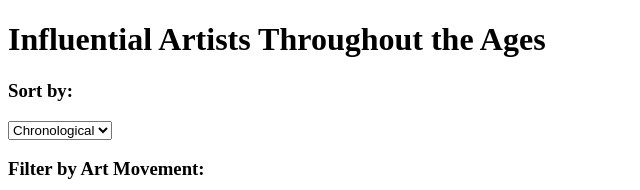
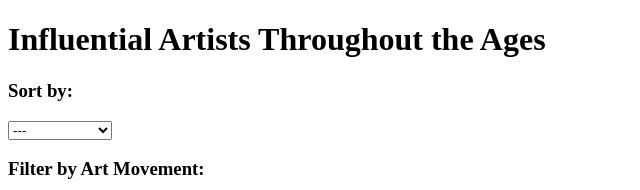
Before and after one commit to angelo-otero/Influential-Artists, a React (Create React App) app: page / in a window 1280 px wide. Shown: the top 190 px of the page, without its empty margins (0-640 px from the left). Built offline with nearby package versions, Linux system fonts and the light colour scheme.

Commit message:
beautify code

```diff
--- a/src/components/App.jsx
+++ b/src/components/App.jsx
@@ -3,34 +3,24 @@
 import React, {useState} from "react";
 import Artist from "./Artist";
 import Artists from "../Artists";
+import Sort from "./Sort";
 import Filter from "./Filter";
 
-function App () {
+function App() {
   const [artistsDisplay, setArtistsDisplay] = useState(Artists);
 
+  function sortArtists(sortValue) {
 
-  function filterArtists (filterName) {
-
+    if (sortValue === "chronological") {
       setArtistsDisplay(() => {
-      return Artists.filter((artist) => {
-        return artist.artMovement === filterName;
+        return Artists.sort((a, b) => {
+          return (parseInt(a.years.substring(0, 4)) - parseInt(b.years.substring(0, 4)));
         });
       });
     }
-
-  function sortArtists(sortValue) {
-    const birthYear = parseInt(Artists[0].years.substring(0,4));
-    const birthYear2 = parseInt(Artists[1].years.substring(0,4));
-    if (sortValue === "chronological") {
+    if (sortValue === "alphabetical") {
       setArtistsDisplay(() => {
         return Artists.sort((a, b) => {
-          return (parseInt(a.years.substring(0,4)) - parseInt(b.years.substring(0,4)));
-        });
-      });
-    } else if (sortValue === "alphabetical"){
-      console.log("this is alphabetical");
-      setArtistsDisplay(() => {
-        return Artists.sort((a,b) => {
           if (a.name < b.name) {
             return -1;
           }
@@ -43,14 +33,29 @@ function App () {
     }
   }
 
+  function filterArtists(filterName) {
+
+    setArtistsDisplay(() => {
+      return Artists.filter((artist) => {
+        return artist.artMovement === filterName;
+      });
+    });
+    console.log("bleg");
+  }
+
   return (
     <div>
-      <h1>Influential Artists Throughout the Ages</h1>
-      <Filter filterArtists={filterArtists} sortArtists={sortArtists}/>
+      <h1> Influential Artists Throughout the Ages < /h1>
+      <Sort
+        sortArtists = {sortArtists}
+      />
+      <Filter
+        filterArtists = {filterArtists}
+      />
       {artistsDisplay.map(Artists => {
           return (
             <Artist
-          id={Artists.id}
+              id = {Artists.id}
               artistImg = {Artists.artistImg}
               name = {Artists.name}
               years = {Artists.years}
@@ -58,7 +63,8 @@ function App () {
               bio = {Artists.bio}
             />
           );
-      })}
+        })
+      }
     </div>
   );
 }
--- a/src/components/Filter.jsx
+++ b/src/components/Filter.jsx
@@ -6,25 +6,16 @@ function Filter(props) {
 
     function handleCheckbox(event) {
         const filterName = event.target.name;
-        setIsClicked(true);
         !isClicked ? setIsClicked(true) : setIsClicked(false);
-        props.filterArtists(filterName);
-    }
 
-    function handleSort (event) {
-        const sortValue = event.target.value;
-        props.sortArtists(sortValue);
+        if (isClicked === true) {
+            props.filterArtists(filterName);
+        }
     }
 
     return (
         <form className="filter">
-            <div className="sort-by">
-                <h3>Sort by:</h3>
-                <select>
-                    <option onClick={handleSort} value="chronological">Chronological</option>
-                    <option onClick={handleSort} value="alphabetical">Alphabetical</option>
-                </select>
-            </div>
+
             <div className="filter-by">
             <h3>Filter by Art Movement:</h3>
                 <div>
--- /dev/null
+++ b/src/components/Sort.jsx
@@ -0,0 +1,24 @@
+import React from "react";
+
+function Sort (props) {
+    function handleSort (event) {
+        let sortValue = event.target.value;
+        props.sortArtists(sortValue);
+        console.log(sortValue);
+    }
+
+    return(
+        <form className="sort">
+            <div className="sort-by">
+                <h3>Sort by:</h3>
+                <select name="sort-options" onChange={handleSort}>
+                    <option>---</option>
+                    <option value="chronological">Chronological</option>
+                    <option value="alphabetical">Alphabetical</option>
+                </select>
+            </div>
+        </form>
+    )
+}
+
+export default Sort;
```
Lines whose indentation alone changed are shown as unchanged.
